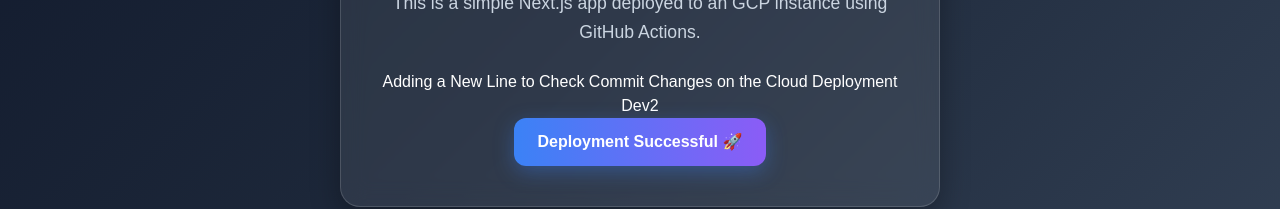
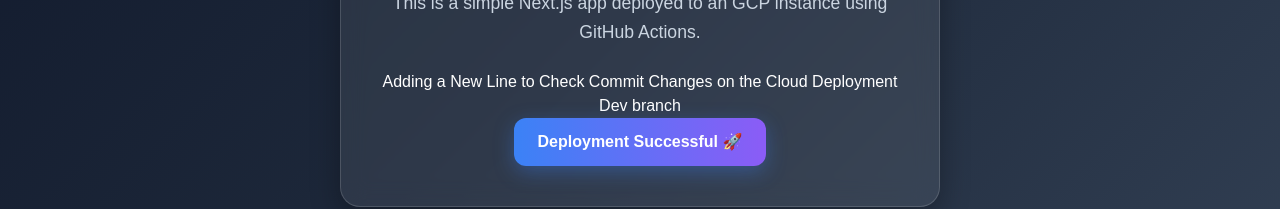
Before and after one commit to rsiru37/basic-next-ec2, a Next.js app: page / in a window 1280 px wide. Shown: the part 401-610 px from the top of the page. Built offline with nearby package versions, Linux system fonts and the light colour scheme.

Commit message:
testing page dev branch

```diff
--- a/app/page.tsx
+++ b/app/page.tsx
@@ -76,7 +76,7 @@ export default function Home() {
           This is a simple Next.js app deployed to an GCP instance using GitHub
           Actions.
         </p>
-        <p> Adding a New Line to Check Commit Changes on the Cloud Deployment Dev2</p>
+        <p> Adding a New Line to Check Commit Changes on the Cloud Deployment Dev branch</p>
         <button className={styles.button}>Deployment Successful 🚀</button>
       </div>
     </main>
```
